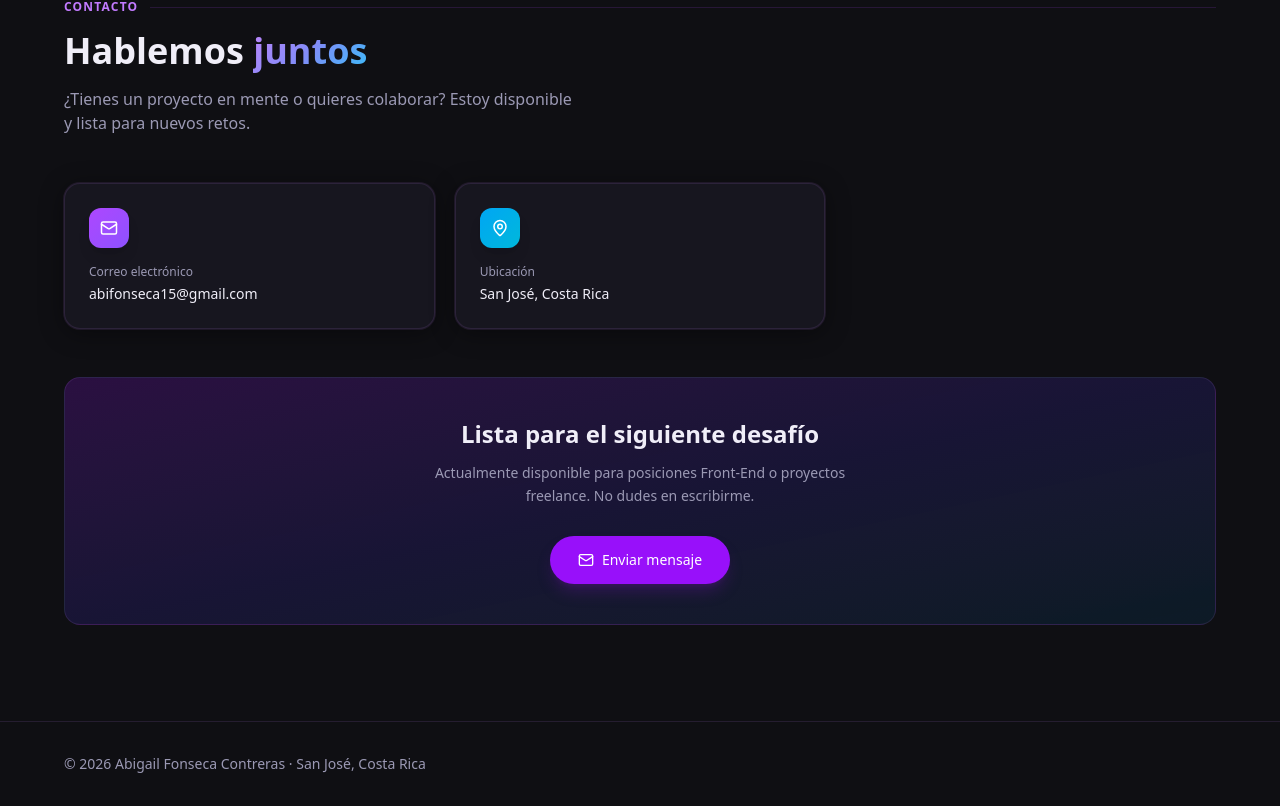
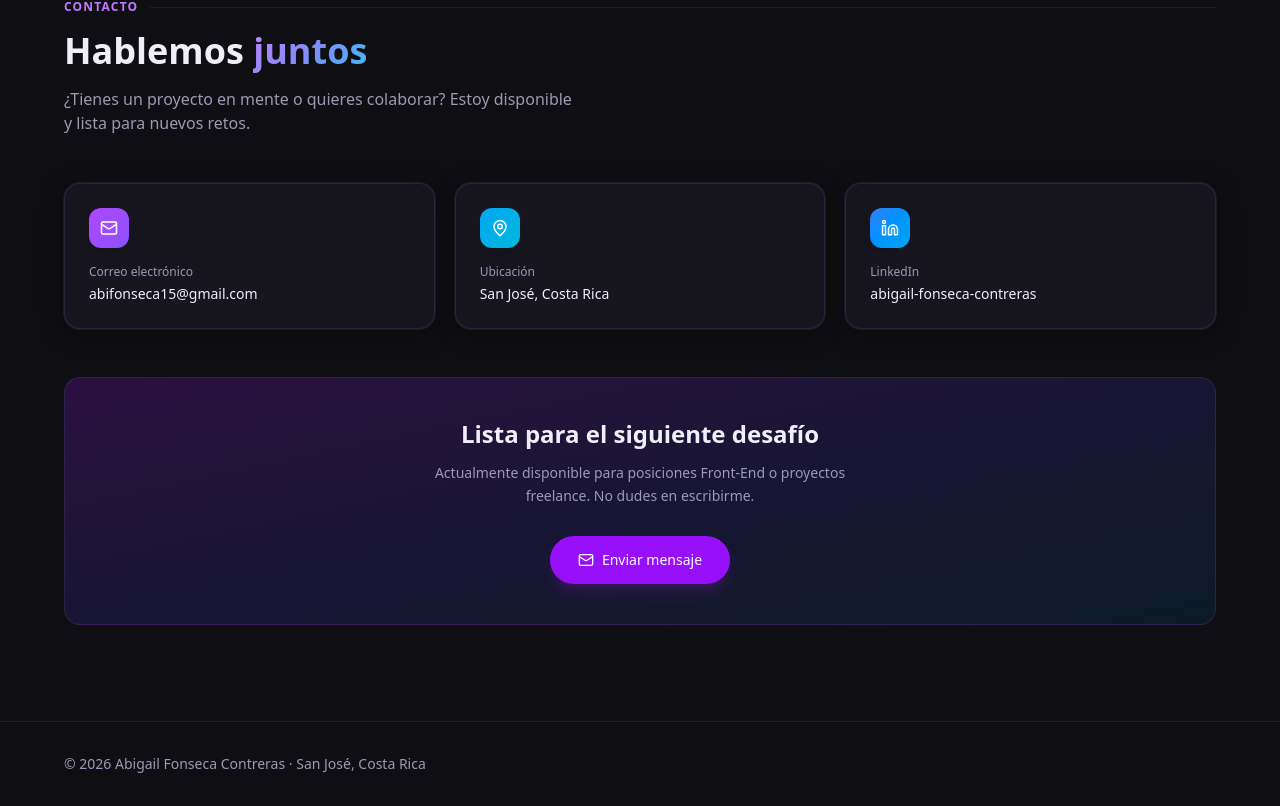
Before and after one commit to abifonseca15-rgb/portafolio, a React (Vite) app: page / in a window 1280 px wide. Shown: the part 6499-7305 px from the top of the page. Built offline with nearby package versions, Linux system fonts and the light colour scheme.

Commit message:
Add LinkedIn profile link

```diff
--- a/components/Contact.jsx
+++ b/components/Contact.jsx
@@ -1,5 +1,5 @@
 import React from 'react'
-import { Mail, Phone, MapPin } from "lucide-react";
+import { Mail, Linkedin, MapPin } from "lucide-react";
 
 const contactItems = [
   {
@@ -15,6 +15,13 @@ const contactItems = [
     value: "San José, Costa Rica",
     href: "https://maps.google.com/?q=Cartago,Costa+Rica",
     color: "from-sky-500 to-cyan-500",
+  },
+  {
+    icon: Linkedin,
+    label: "LinkedIn",
+    value: "abigail-fonseca-contreras",
+    href: "https://www.linkedin.com/in/abigail-fonseca-contreras-62240514/",
+    color: "from-blue-500 to-sky-500",
   },
 ];
 
```
